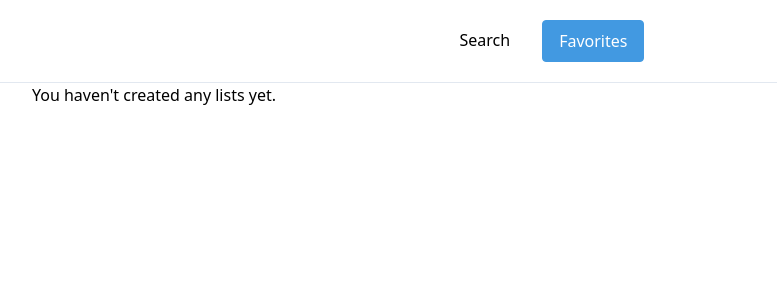
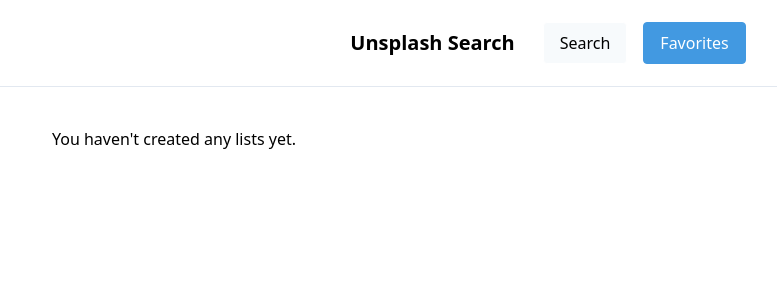
Before and after one commit to nickjanssen/unsplash-search, a React (Create React App) app: page /favorites in a window 1280 px wide. Shown: the top 300 px of the page, without its empty margins (96-873 px from the left). Built offline with nearby package versions, Linux system fonts and the light colour scheme.

Commit message:
feat(*): styling tweaks

```diff
--- a/src/App.tsx
+++ b/src/App.tsx
@@ -20,9 +20,11 @@
 }
 
 const savedStateString = localStorage.getItem("unsplash-search.state");
-const initialState: AppState = savedStateString ? JSON.parse(savedStateString) : {
-  lists: [],
-}
+const initialState: AppState = savedStateString
+  ? JSON.parse(savedStateString)
+  : {
+      lists: [],
+    };
 
 type Action =
   | { type: "add-image-to-list"; listTitle: string; image: ImageResult }
@@ -53,9 +55,9 @@
           if (list.title === action.listTitle) {
             return {
               ...list,
-              images: list.images.filter(image => {
-                return image.id !== action.imageId
-              })
+              images: list.images.filter((image) => {
+                return image.id !== action.imageId;
+              }),
             };
           }
           return list;
@@ -70,20 +72,22 @@
   const [state, dispatch] = React.useReducer(reducer, initialState);
 
   React.useEffect(() => {
-    localStorage.setItem("unsplash-search.state", JSON.stringify(state))
-  }, [state])
+    localStorage.setItem("unsplash-search.state", JSON.stringify(state));
+  }, [state]);
 
   return (
     <>
-      <div className="p-5 border-b border-gray-300">
+      <div className="p-5 border-b border-gray-300 flex justify-center items-center flex-col sm:flex-row">
+        <div className="mx-4 mr-5 py-2 text-xl font-bold">Unsplash Search</div>
+
         <ul className="flex justify-center">
           {navRoutes.map(({ label, pathname }) => {
             return (
               <li className="mx-2" key={pathname}>
                 <NavLink
                   to={pathname}
-                  className="text-center block rounded py-2 px-4"
-                  activeClassName="text-white border border-blue-500 bg-blue-500 hover:bg-blue-700"
+                  className="text-center block rounded py-2 px-4 bg-gray-100 hover:bg-blue-100 border border-white"
+                  activeClassName="text-white border-blue-500 bg-blue-500 hover:bg-blue-700"
                 >
                   {label}
                 </NavLink>
--- a/src/components/Image.tsx
+++ b/src/components/Image.tsx
@@ -27,7 +27,7 @@
 function Image(props: Props) {
   return (
     <div
-      className="h-64 flex bg-cover bg-center"
+      className="rounded h-64 flex bg-cover bg-center"
       style={React.useMemo(
         () => ({
           backgroundImage: `url(${props.image.urls.thumb})`,
--- a/src/pages/Favorites.tsx
+++ b/src/pages/Favorites.tsx
@@ -16,14 +16,14 @@
 
 function Favorites(props: Props) {
   return (
-    <div className="container mx-auto max-w-screen-lg">
+    <div className="container mx-auto max-w-screen-lg mt-5 p-5">
       {props.appState.lists.length > 0 ? (
         props.appState.lists.map((list) => {
           return (
             <div key={list.title}>
               <div className="text-xl font-bold">{list.title}</div>
-              <div className="">{list.description}</div>
-              <div className="m-10 grid grid-cols-1 sm:grid-cols-2 md:grid-cols-3 lg:grid-cols-4 gap-4">
+              <div>{list.description}</div>
+              <div className="mx-5 mt-5 mb-10 grid grid-cols-1 sm:grid-cols-2 md:grid-cols-3 lg:grid-cols-4 gap-4">
                 {list.images.map((image) => {
                   return <Image key={image.id} image={image} {...props} />;
                 })}
```
